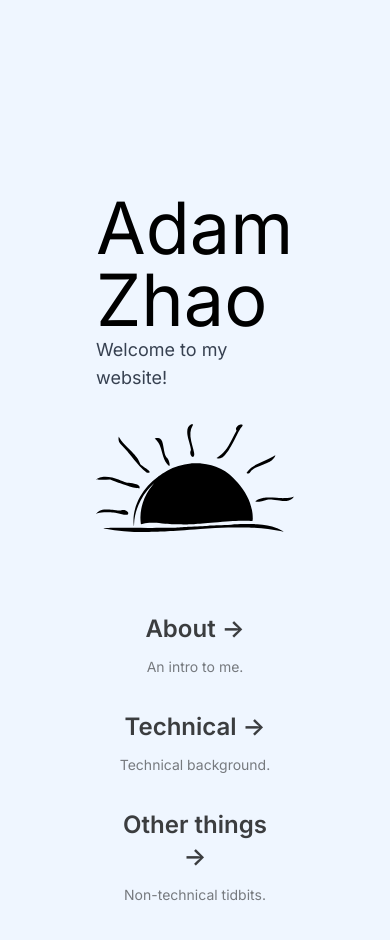
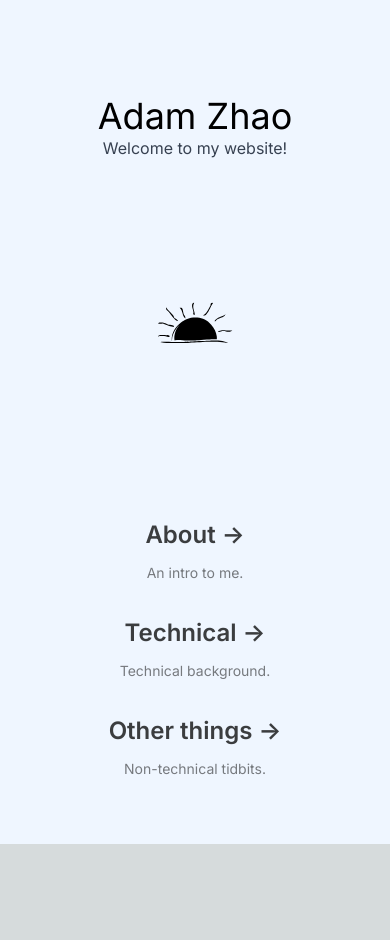
Before and after one commit to ty-zhao1/next-level, a Next.js app: page / in a window 390 px wide. Shown: the top 940 px of the page. After the commit the page ends 844 px from the top, so only its background shows below. Built offline with nearby package versions, Linux system fonts and the light colour scheme.

Commit message:
small screen home

```diff
--- a/app/page.tsx
+++ b/app/page.tsx
@@ -1,30 +1,31 @@
 import Image from 'next/image'
 import Link from 'next/link';
 import Nav from '../components/Nav';
+
 export default function Home() {
     return (
-        <main className="flex min-h-screen flex-col items-center justify-between p-24 bg-blue-50 dark:bg-olive">
+        <main className="flex min-h-screen flex-col items-center justify-between p-12 sm:p-24 bg-blue-50 dark:bg-olive">
             {/* <Nav/> */}
-            <div className="relative flex flex-col place-items-center mt-24">
-                <h1 className="text-7xl text-black dark:text-gray-300">Adam Zhao</h1>
-                <p className="text-lg text-gray-700 dark:text-gray-400">Welcome to my website!</p>
+            <div className="relative flex flex-col place-items-center mt-12 sm:mt-24">
+                <h1 className="text-4xl sm:text-7xl text-black dark:text-gray-300">Adam Zhao</h1>
+                <p className="text-md sm:text-lg text-gray-700 dark:text-gray-400">Welcome to my website!</p>
             </div>
 
             {/* Sun and Moon container */}
-            <div className="flex justify-center mt-8 mb-16">
+            <div className="flex justify-center mt-4 sm:mt-8 mb-8 sm:mb-16 scale-50 sm:scale-100">
                 {/* Sun Image for Light Mode */}
                 <div className="dark:hidden z-0">
-                    <Image src="/sun.svg" alt="SVG in Light Mode" width="300" height="300" />
+                    <Image src="/sun.svg" alt="SVG in Light Mode" width="150" height="150" />
                 </div>
 
                 {/* Moon Image for Dark Mode */}
                 <div className="hidden dark:block z-0">
-                    <Image src="/moon.svg" alt="Moon in Dark Mode" width={150} height={150} />
+                    <Image src="/moon.svg" alt="Moon in Dark Mode" width={75} height={75} />
                 </div>
             </div>
 
-            <div className="gap-x-12 grid text-center lg:mb-0 lg:grid-cols-3 lg:text-left">
-                <Link
+            <div className="gap-x-6 sm:gap-x-12 grid text-center lg:mb-0 lg:grid-cols-3 lg:text-left">
+            <Link
                     href="/about"
                     className="group rounded-lg border border-transparent px-5 py-4 transition-colors hover:border-gray-300 hover:bg-green-100 hover:dark:border-neutral-700 hover:dark:bg-neutral-800/30"
                 >
@@ -73,6 +74,78 @@ export default function Home() {
     )
 }
 
+// export default function Home() {
+//     return (
+//         <main className="flex min-h-screen flex-col items-center justify-between p-24 bg-blue-50 dark:bg-olive">
+//             {/* <Nav/> */}
+//             <div className="relative flex flex-col place-items-center mt-24">
+//                 <h1 className="text-7xl text-black dark:text-gray-300">Adam Zhao</h1>
+//                 <p className="text-lg text-gray-700 dark:text-gray-400">Welcome to my website!</p>
+//             </div>
+
+//             {/* Sun and Moon container */}
+//             <div className="flex justify-center mt-8 mb-16">
+//                 {/* Sun Image for Light Mode */}
+//                 <div className="dark:hidden z-0">
+//                     <Image src="/sun.svg" alt="SVG in Light Mode" width="300" height="300" />
+//                 </div>
+
+//                 {/* Moon Image for Dark Mode */}
+//                 <div className="hidden dark:block z-0">
+//                     <Image src="/moon.svg" alt="Moon in Dark Mode" width={150} height={150} />
+//                 </div>
+//             </div>
+
+//             <div className="gap-x-12 grid text-center lg:mb-0 lg:grid-cols-3 lg:text-left">
+//                 <Link
+//                     href="/about"
+//                     className="group rounded-lg border border-transparent px-5 py-4 transition-colors hover:border-gray-300 hover:bg-green-100 hover:dark:border-neutral-700 hover:dark:bg-neutral-800/30"
+//                 >
+//                     <h2 className={`mb-3 text-2xl font-semibold opacity-75`}>
+//                         About{' '}
+//                         <span className="inline-block transition-transform group-hover:translate-x-1 motion-reduce:transform-none">
+//                             -&gt;
+//                         </span>
+//                     </h2>
+//                     <p className={`m-0 max-w-[30ch] text-sm opacity-50`}>
+//                         An intro to me.
+//                     </p>
+//                 </Link>
+
+//                 <Link
+//                     href="/exp"
+//                     className="group rounded-lg border border-transparent px-5 py-4 transition-colors hover:border-gray-300 hover:bg-pink-100 hover:dark:border-neutral-700 hover:dark:bg-neutral-800/30"
+//                 >
+//                     <h2 className={`mb-3 text-2xl font-semibold opacity-75`}>
+//                         Technical{' '}
+//                         <span className="inline-block transition-transform group-hover:translate-x-1 motion-reduce:transform-none">
+//                             -&gt;
+//                         </span>
+//                     </h2>
+//                     <p className={`m-0 max-w-[30ch] text-sm opacity-50`}>
+//                         Technical background.
+//                     </p>
+//                 </Link>
+
+//                 <Link
+//                     href="/other"
+//                     className="group rounded-lg border border-transparent px-5 py-4 transition-colors hover:border-gray-300 hover:bg-orange-100 hover:dark:border-neutral-700 hover:dark:bg-neutral-800/30"
+//                 >
+//                     <h2 className={`mb-3 text-2xl font-semibold opacity-75`}>
+//                         Other things{' '}
+//                         <span className="inline-block transition-transform group-hover:translate-x-1 motion-reduce:transform-none">
+//                             -&gt;
+//                         </span>
+//                     </h2>
+//                     <p className={`m-0 max-w-[30ch] text-sm opacity-50`}>
+//                         Non-technical tidbits.
+//                     </p>
+//                 </Link>
+//             </div>
+//         </main>
+//     )
+// }
+
 
 
 {/* <div className="z-10 w-full max-w-5xl items-center justify-between font-mono text-sm lg:flex">
```
